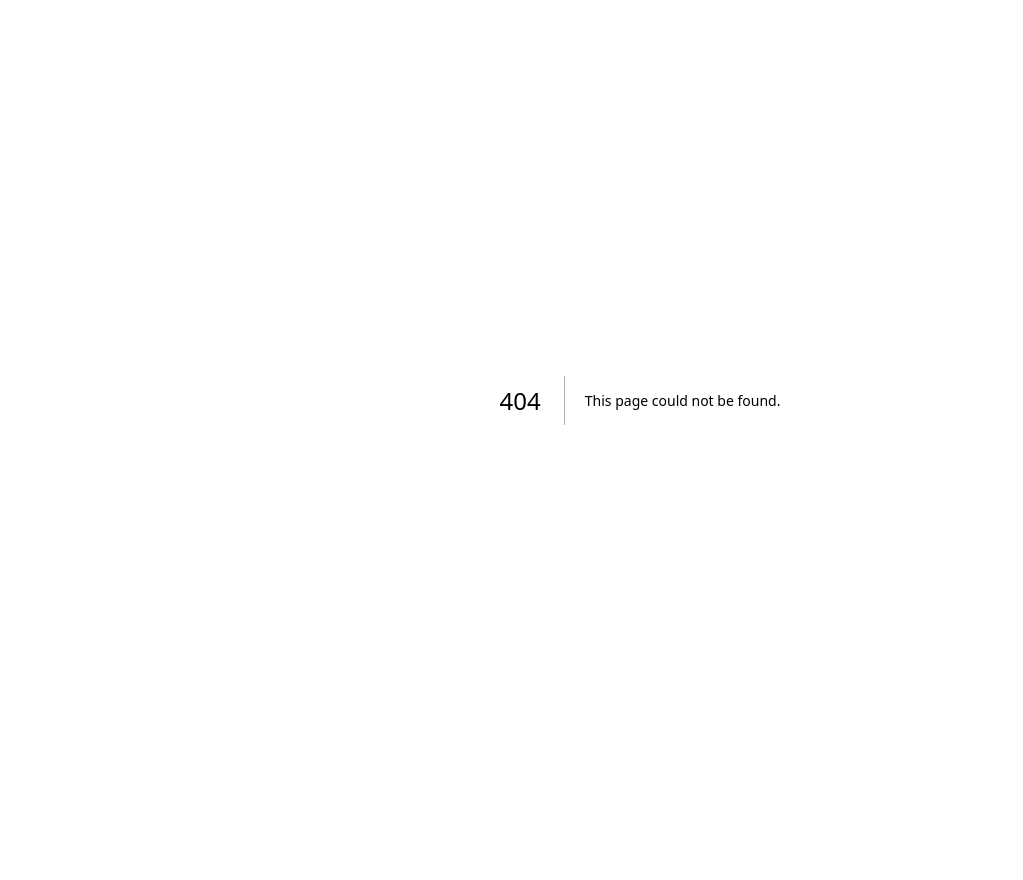
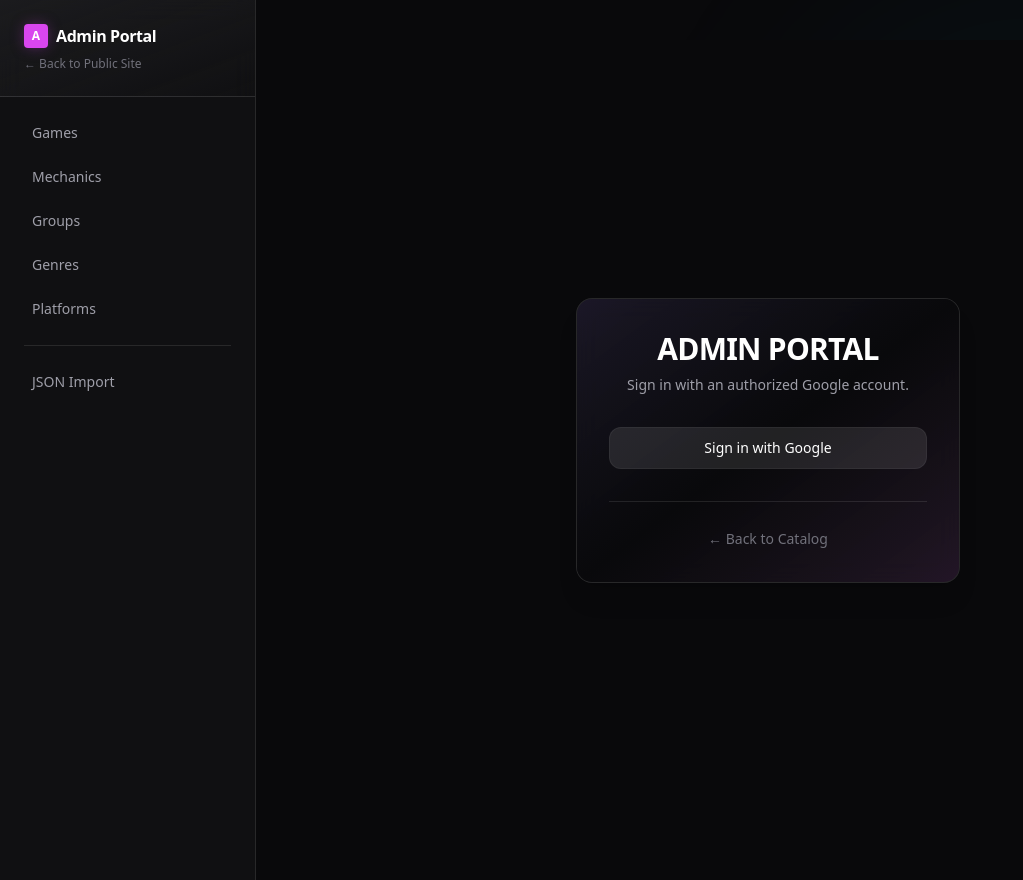
Before and after one commit to trinhhungfischer/puzzle-meta-mechanics, a Next.js app: page /admin/login in a window 1280 px wide. Before the commit this address had no page. Shown: the whole page, without its empty margins (0-1023 px from the left). Before the commit the page ends 800 px from the top, so only its background shows below. Built offline with nearby package versions, Linux system fonts and the light colour scheme; no server answers.

Commit message:
feat(admin): US-033 - add Google OAuth login for admin portal

```diff
--- a/package.json
+++ b/package.json
@@ -17,6 +17,7 @@
     "@prisma/client": "^5.22.0",
     "lucide-react": "^1.24.0",
     "next": "16.2.10",
+    "next-auth": "^5.0.0-beta.31",
     "pdf-parse": "^1.1.1",
     "react": "19.2.4",
     "react-dom": "19.2.4"
--- /dev/null
+++ b/src/app/admin/login/page.tsx
@@ -0,0 +1,46 @@
+import { signIn } from "@/auth"
+import { Button } from "@/components/ui/Button"
+
+export default async function LoginPage({
+  searchParams,
+}: {
+  searchParams: Promise<{ error?: string }>
+}) {
+  const resolvedParams = await searchParams
+
+  return (
+    <div className="min-h-screen flex items-center justify-center bg-zinc-950">
+      <div className="glass-panel p-8 rounded-2xl max-w-sm w-full text-center relative overflow-hidden">
+        <div className="absolute inset-0 bg-gradient-to-br from-brand-violet/10 via-zinc-950 to-brand-fuchsia/10 z-0 pointer-events-none" />
+
+        <div className="relative z-10">
+          <h1 className="text-3xl font-black uppercase tracking-tight mb-2 text-white">Admin Portal</h1>
+          <p className="text-zinc-400 mb-8 text-sm">Sign in with an authorized Google account.</p>
+
+          {resolvedParams.error === "AccessDenied" && (
+            <div className="bg-red-500/10 text-red-400 border border-red-500/20 p-3 rounded-lg mb-6 text-sm">
+              Access denied. Your email is not in the allowlist.
+            </div>
+          )}
+
+          <form
+            action={async () => {
+              "use server"
+              await signIn("google", { redirectTo: "/admin" })
+            }}
+          >
+            <Button type="submit" className="w-full">
+              Sign in with Google
+            </Button>
+          </form>
+
+          <div className="mt-8 pt-6 border-t border-white/10">
+            <a href="/" className="text-zinc-500 text-sm hover:text-white transition-colors">
+              &larr; Back to Catalog
+            </a>
+          </div>
+        </div>
+      </div>
+    </div>
+  )
+}
--- /dev/null
+++ b/src/app/api/auth/[...nextauth]/route.ts
@@ -0,0 +1,2 @@
+import { handlers } from "@/auth"
+export const { GET, POST } = handlers
--- /dev/null
+++ b/src/auth.ts
@@ -0,0 +1,19 @@
+import NextAuth from "next-auth"
+import Google from "next-auth/providers/google"
+
+export const { handlers, signIn, signOut, auth } = NextAuth({
+  providers: [Google],
+  pages: {
+    signIn: "/admin/login",
+  },
+  callbacks: {
+    async signIn({ user }) {
+      const allowedEmails = process.env.ADMIN_EMAIL_ALLOWLIST?.split(",").map(e => e.trim().toLowerCase()) || []
+
+      if (user.email && allowedEmails.includes(user.email.toLowerCase())) {
+        return true
+      }
+      return false
+    },
+  },
+})
--- a/src/components/layout/AdminLayout.tsx
+++ b/src/components/layout/AdminLayout.tsx
@@ -1,7 +1,10 @@
 import React from 'react'
 import Link from 'next/link'
+import { auth, signOut } from "@/auth"
 
-export function AdminLayout({ children }: { children: React.ReactNode }) {
+export async function AdminLayout({ children }: { children: React.ReactNode }) {
+  const session = await auth()
+
   return (
     <div className="min-h-screen flex flex-col md:flex-row bg-zinc-950 text-zinc-100 selection:bg-brand-fuchsia/30 selection:text-white">
       {/* Admin Sidebar */}
@@ -17,7 +20,7 @@ export function AdminLayout({ children }: { children: React.ReactNode }) {
             &larr; Back to Public Site
           </Link>
         </div>
-        <nav className="flex flex-row md:flex-col p-4 gap-1 overflow-x-auto">
+        <nav className="flex flex-row md:flex-col p-4 gap-1 overflow-x-auto flex-grow">
           <AdminNavLink href="/admin/games">Games</AdminNavLink>
           <AdminNavLink href="/admin/mechanics">Mechanics</AdminNavLink>
           <AdminNavLink href="/admin/groups">Groups</AdminNavLink>
@@ -26,6 +29,35 @@ export function AdminLayout({ children }: { children: React.ReactNode }) {
           <div className="my-3 mx-2 border-t md:border-l-0 border-white/10 hidden md:block" />
           <AdminNavLink href="/admin/import">JSON Import</AdminNavLink>
         </nav>
+
+        {/* User Profile & Sign Out */}
+        {session?.user && (
+          <div className="p-4 border-t border-white/10 mt-auto bg-black/20 flex flex-col gap-3">
+            <div className="flex items-center gap-3">
+              {session.user.image ? (
+                <img src={session.user.image} alt="User Avatar" className="w-8 h-8 rounded-full" />
+              ) : (
+                <div className="w-8 h-8 rounded-full bg-brand-cyan/50 flex items-center justify-center text-xs font-bold text-white">
+                  {session.user.name?.charAt(0) || session.user.email?.charAt(0) || 'U'}
+                </div>
+              )}
+              <div className="flex-1 min-w-0">
+                <p className="text-sm font-medium text-white truncate">{session.user.name}</p>
+                <p className="text-xs text-zinc-500 truncate">{session.user.email}</p>
+              </div>
+            </div>
+            <form
+              action={async () => {
+                "use server"
+                await signOut({ redirectTo: "/" })
+              }}
+            >
+              <button type="submit" className="w-full text-left text-sm text-red-400 hover:text-red-300 hover:bg-red-500/10 px-3 py-2 rounded-lg transition-colors">
+                Sign Out
+              </button>
+            </form>
+          </div>
+        )}
       </aside>
 
       {/* Main Content */}
--- /dev/null
+++ b/src/middleware.ts
@@ -0,0 +1,22 @@
+import { auth } from "@/auth"
+
+export default auth((req) => {
+  const isLoggedIn = !!req.auth
+  const isAuthRoute = req.nextUrl.pathname.startsWith('/admin/login') || req.nextUrl.pathname.startsWith('/api/auth')
+  const isAdminRoute = req.nextUrl.pathname.startsWith('/admin')
+
+  // Allow access to login and auth API routes
+  if (isAuthRoute) {
+    return
+  }
+
+  // Protect all other /admin routes
+  if (isAdminRoute && !isLoggedIn) {
+    const newUrl = new URL("/admin/login", req.nextUrl.origin)
+    return Response.redirect(newUrl)
+  }
+})
+
+export const config = {
+  matcher: ["/((?!api|_next/static|_next/image|favicon.ico).*)"],
+}
```
Also changed, not shown: 3 other files (tests, documents, lock files or other folders).
